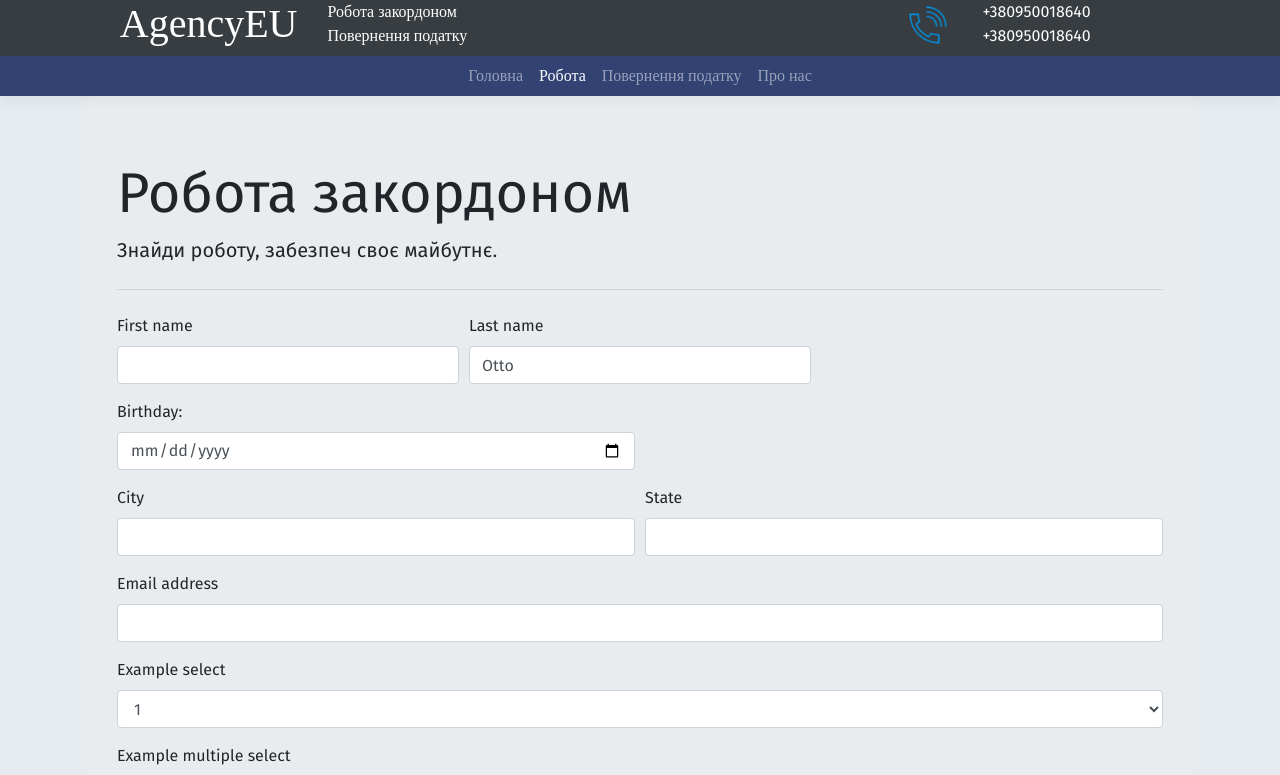
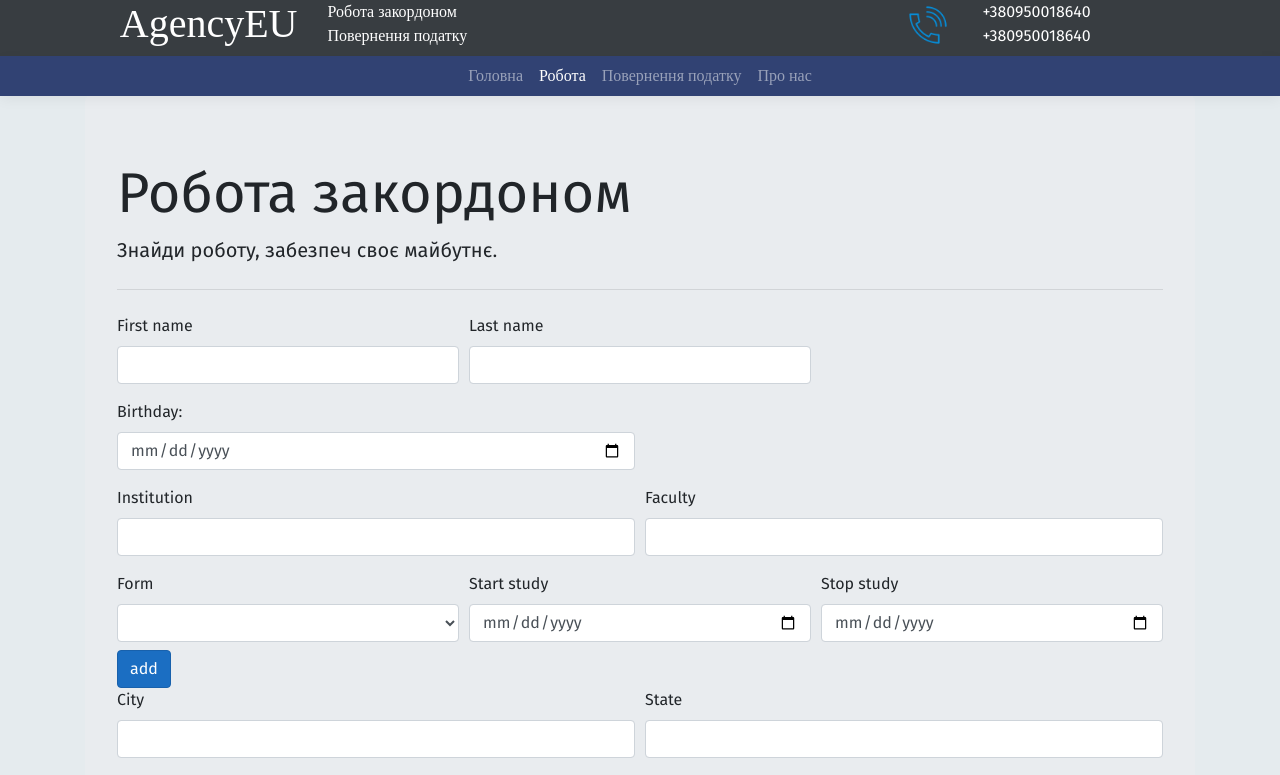
Before and after one commit to Vladi40kif/workEU, an Angular app in the folder EU_Work/ClientApp/: page /work in a window 1280 px wide. Shown: the top 775 px of the page. Built offline with nearby package versions, Linux system fonts and the light colour scheme; a web font is replaced by a local one.

Commit message:
make hardest part of work form

```diff
--- a/EU_Work/ClientApp/src/app/services/work-data.service.ts
+++ b/EU_Work/ClientApp/src/app/services/work-data.service.ts
@@ -1,14 +1,15 @@
-import { Injectable } from '@angular/core';
+import { Injectable, OnInit } from '@angular/core';
 import { WorkModel } from './work-model.service';
 import { FormArray, FormControl, FormBuilder } from '@angular/forms';
 @Injectable({
   providedIn: 'root'
 })
-export class WorkDataService {
+export class WorkDataService implements OnInit {
 
   constructor(public model: WorkModel,
       private formBuilder: FormBuilder) { }
 
+  ngOnInit(){}
 
   public addEducations() {// DRY???????
     (this.model.Form.controls['educations'] as FormArray).push( this.formBuilder.group({
@@ -18,6 +19,9 @@ export class WorkDataService {
       Start: '',
       Stop: '',
   }) );
+
+  console.log(this.model.Form.controls['educations']['controls']);
+
   }
 
   public send(){
--- a/EU_Work/ClientApp/src/app/services/work-model.service.ts
+++ b/EU_Work/ClientApp/src/app/services/work-model.service.ts
@@ -18,6 +18,7 @@ export class WorkModel{
             Validators.minLength(4),
             Validators.maxLength(24)
         ]),
+        bd: new FormControl(),
         educations: new FormArray([this.formBuilder.group({
             Institution: '',
             Faculty: '',
--- a/EU_Work/ClientApp/src/app/work/work.component.html
+++ b/EU_Work/ClientApp/src/app/work/work.component.html
@@ -9,20 +9,55 @@
     <div class="form-row">
       <div class="col-md-4 mb-3">
         <label>First name</label>
-        <input type="text" class="form-control" value="Mark" formControlName="name">
+        <input type="text" class="form-control" formControlName="name">
       </div>
       <div class="col-md-4 mb-3">
         <label>Last name</label>
-        <input type="text" class="form-control"  value="Otto">
+        <input type="text" class="form-control" formControlName="sname">
       </div>
     </div>
 
     <div class="form-row">
       <div class="col-md-6 mb-3">
         <label for="birthday">Birthday:</label>
-        <input type="date" class="form-control" id="birthday" name="birthday">
+        <input type="date" class="form-control" id="birthday" formControlName="bd">
       </div>
     </div>
+
+    <div *ngFor="let i of this.service.model.Form.controls['educations']['controls']">
+      <form [formGroup] = "i">
+        <div class="form-row">
+          <div class="col-md-6 mb-3">
+            <label for="Institution">Institution</label>
+            <input type="text" class="form-control" id="Institution" formControlName="Institution" >
+          </div>
+          <div class="col-md-6 mb-3">
+            <label for="Faculty">Faculty</label>
+            <input type="text" class="form-control" id="Faculty" formControlName="Faculty" >
+          </div>
+        </div>
+        <div class="form-row">
+          <div class="col-md-4 mb-2">
+            <label for="Form">Form</label>
+            <select class="form-control" formControlName="Form">
+              <option>Denna</option>
+              <option>Zaochna</option>
+            </select>
+          </div>
+          <div class="col-md-4 mb-2">
+            <label for="Start">Start study</label>
+            <input type="date" class="form-control" id="Start" formControlName="Start">
+          </div>
+          <div class="col-md-4 mb-2">
+            <label for="Stop">Stop study</label>
+            <input type="date" class="form-control" id="Stop" formControlName="Stop">
+          </div>
+        </div>
+      </form>
+    </div>
+
+    <button class="btn btn-primary" (click)="this.service.addEducations()" >add</button>
+
 
     <div class="form-row">
       <div class="col-md-6 mb-3">
@@ -78,6 +113,5 @@
     <button class="btn btn-primary" type="submit">Submit form</button>
 
   </form>
-  <button class="btn btn-primary" (click)="this.service.addEducations()" >add</button>
 
 </div>
--- a/EU_Work/ClientApp/src/app/work/work.component.ts
+++ b/EU_Work/ClientApp/src/app/work/work.component.ts
@@ -1,6 +1,6 @@
 import { Component, OnInit } from '@angular/core';
 import { WorkDataService } from '../services/work-data.service';
-import { FormGroup} from '@angular/forms';
+import { FormGroup, FormArray} from '@angular/forms';
 @Component({
   selector: 'app-work',
   templateUrl: './work.component.html',
@@ -11,6 +11,7 @@ export class WorkComponent implements OnInit {
   constructor(public service: WorkDataService) { }
 
   ngOnInit(): void {
+
   }
 
 }
```
